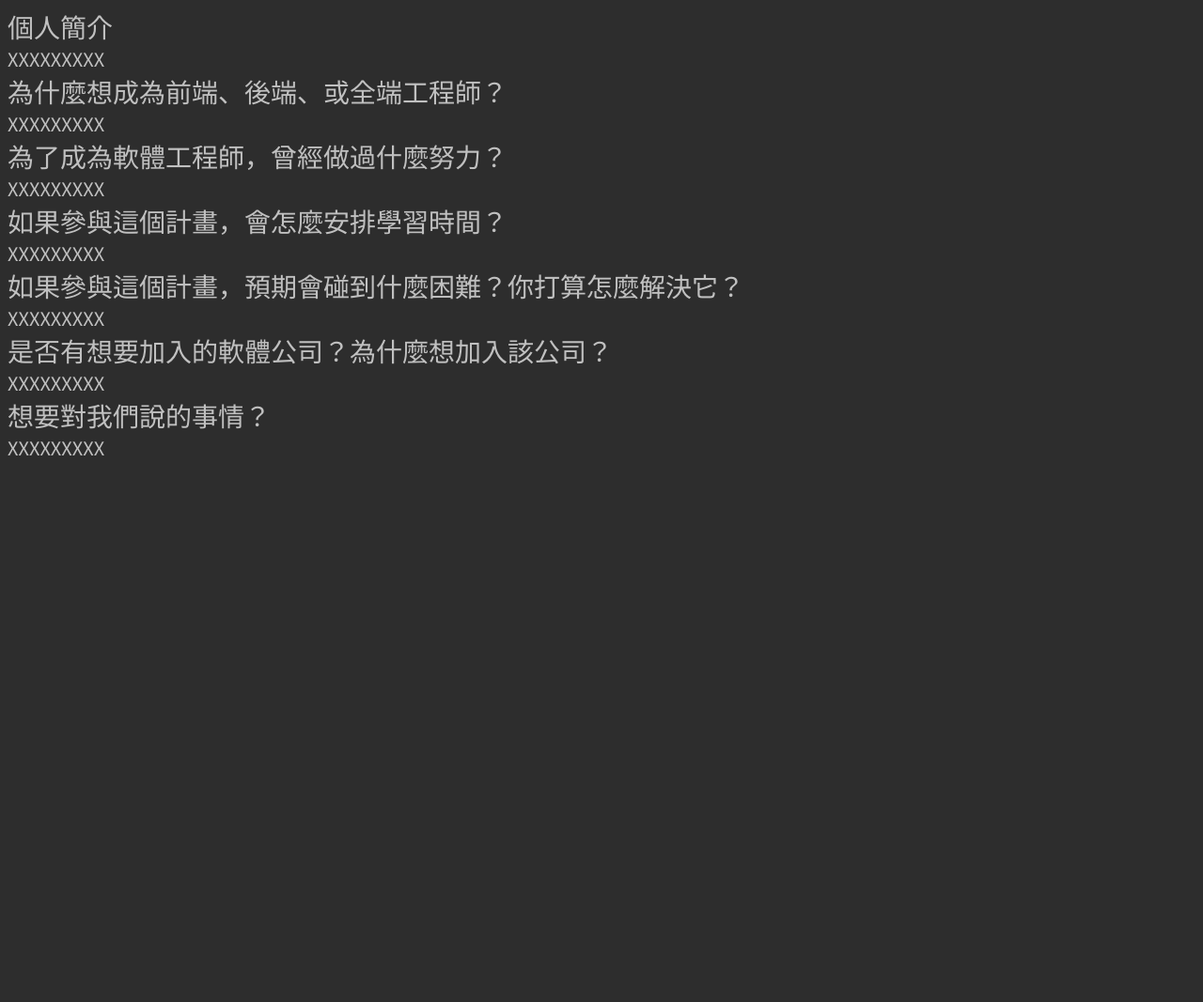
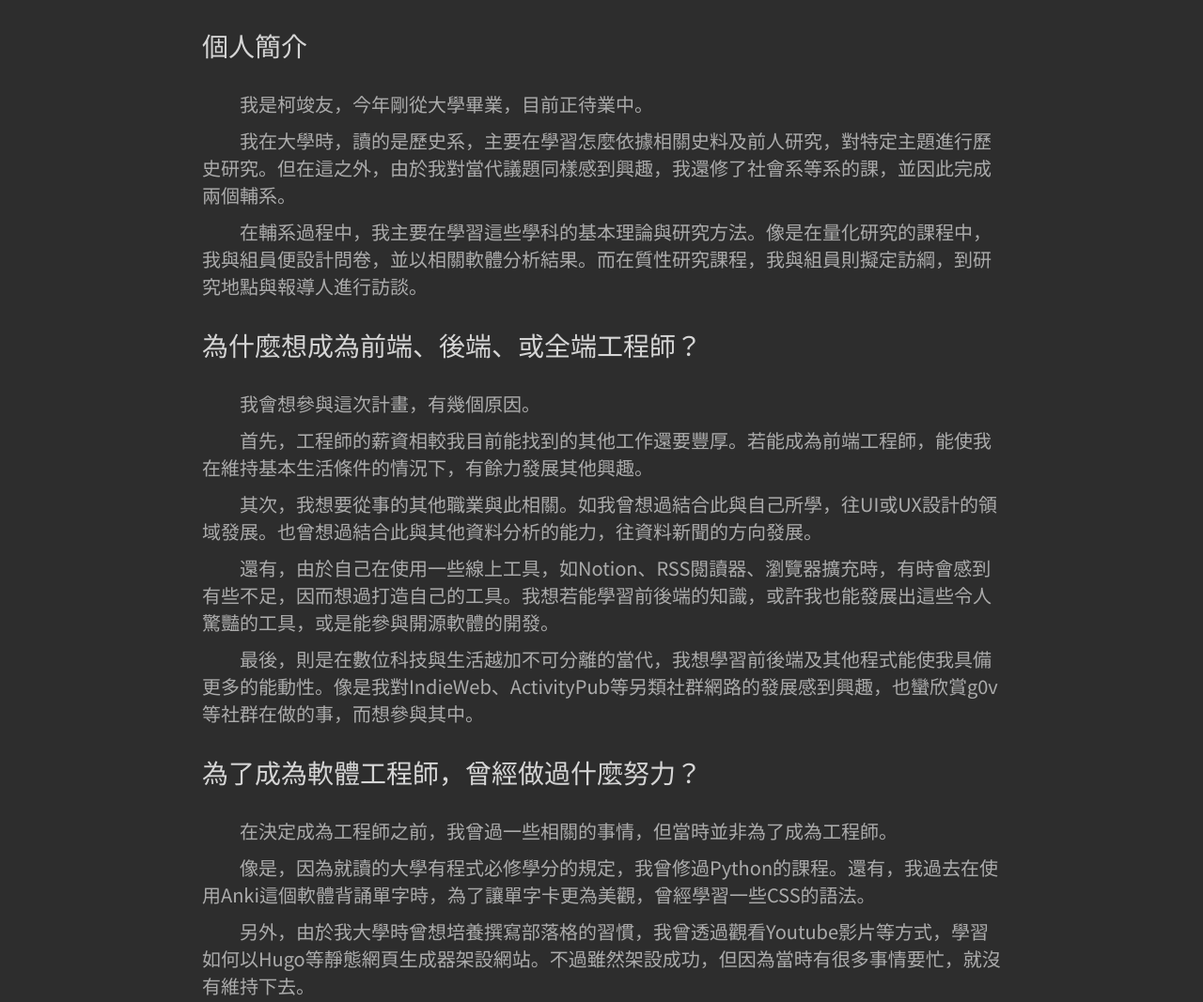
Before and after one commit to joylotsuu/wehelp, a plain HTML site: page index.html in a window 1280 px wide. Shown: the top 1067 px of the page at 94% size. Before the commit the page ends 800 px from the top, so only its background shows below. Drawn offline with Linux system fonts and the light colour scheme.

Commit message:
Update index.html

```diff
--- a/index.html
+++ b/index.html
@@ -5,41 +5,69 @@
   <title>WeHelp計畫申請</title>
   <link rel="preconnect" href="https://fonts.googleapis.com">
   <link rel="preconnect" href="https://fonts.gstatic.com" crossorigin>
-  <link href="https://fonts.googleapis.com/css2?family=Noto+Sans+TC:wght@400;500;700&display=swap" rel="stylesheet">
+  <link href="https://fonts.googleapis.com/css2?family=Noto+Sans+TC:wght@300;400;500;700&display=swap" rel="stylesheet">
   <style>
     body{
       background-color:#2d2d2d;
       color: white;
-      opacity: .7;
+    }
+    li{
+      font-family: 'Noto Sans TC', sans-serif;
+      font-size: 20px;
+      font-weight: 300;
+      max-width:850px;
+      margin: 0.5em auto;
+    }
+    a {
+      color:#FFB01C;
     }
     .title-in-content{
+      opacity: .8;
       font-family: 'Noto Sans TC', sans-serif;
       font-size: 28px;
       font-weight: 500;
-      text-align: left;
+      max-width:850px;
+      margin: 1em auto;
     }
-   .item-in-content{
+   .paragraph-in-content{
+      opacity: .6;
       font-family: 'Noto Sans TC', sans-serif;
       font-size: 20px;
       font-weight: 400;
-      text-align: left;
+      text-indent: 2em;
+      max-width:850px;
+      margin: 0.5em auto;
     }
   </style>
 </head>
 <body>
   <div class="title-in-content">個人簡介</div>
-  <div class="item-in-content">XXXXXXXXX</div>
+  <div class="paragraph-in-content">我是柯竣友，今年剛從大學畢業，目前正待業中。</div>
+  <div class="paragraph-in-content">我在大學時，讀的是歷史系，主要在學習怎麼依據相關史料及前人研究，對特定主題進行歷史研究。但在這之外，由於我對當代議題同樣感到興趣，我還修了社會系等系的課，並因此完成兩個輔系。</div>
+  <div class="paragraph-in-content">在輔系過程中，我主要在學習這些學科的基本理論與研究方法。像是在量化研究的課程中，我與組員便設計問卷，並以相關軟體分析結果。而在質性研究課程，我與組員則擬定訪綱，到研究地點與報導人進行訪談。</div>
   <div class="title-in-content">為什麼想成為前端、後端、或全端工程師？</div>
-  <div class="item-in-content">XXXXXXXXX</div>
+  <div class="paragraph-in-content">我會想參與這次計畫，有幾個原因。</div>
+  <div class="paragraph-in-content">首先，工程師的薪資相較我目前能找到的其他工作還要豐厚。若能成為前端工程師，能使我在維持基本生活條件的情況下，有餘力發展其他興趣。</div>
+  <div class="paragraph-in-content">其次，我想要從事的其他職業與此相關。如我曾想過結合此與自己所學，往UI或UX設計的領域發展。也曾想過結合此與其他資料分析的能力，往資料新聞的方向發展。</div>
+  <div class="paragraph-in-content">還有，由於自己在使用一些線上工具，如Notion、RSS閱讀器、瀏覽器擴充時，有時會感到有些不足，因而想過打造自己的工具。我想若能學習前後端的知識，或許我也能發展出這些令人驚豔的工具，或是能參與開源軟體的開發。</div>
+  <div class="paragraph-in-content">最後，則是在數位科技與生活越加不可分離的當代，我想學習前後端及其他程式能使我具備更多的能動性。像是我對IndieWeb、ActivityPub等另類社群網路的發展感到興趣，也蠻欣賞g0v等社群在做的事，而想參與其中。</div>
   <div class="title-in-content">為了成為軟體工程師，曾經做過什麼努力？</div>
-  <div class="item-in-content">XXXXXXXXX</div>
+  <div class="paragraph-in-content">在決定成為工程師之前，我曾過一些相關的事情，但當時並非為了成為工程師。</div>
+  <div class="paragraph-in-content">像是，因為就讀的大學有程式必修學分的規定，我曾修過Python的課程。還有，我過去在使用Anki這個軟體背誦單字時，為了讓單字卡更為美觀，曾經學習一些CSS的語法。</div>
+  <div class="paragraph-in-content">另外，由於我大學時曾想培養撰寫部落格的習慣，我曾透過觀看Youtube影片等方式，學習如何以Hugo等靜態網頁生成器架設網站。不過雖然架設成功，但因為當時有很多事情要忙，就沒有維持下去。</div>
+  <div class="paragraph-in-content">而在決定要成為工程師之後，我一方面透過觀看影片及看書等方式，學習如何以Python分析資料。另一方面，我在上網時若有看到自己覺得特別的網站，都會收藏起來，以便未來學習如何做到類似的效果。像是<a href="https://melanie-richards.com">這個網站</a>的點點背景，還有<a href="https://brunty.me">這個網站</a>的顏色變換。</div>
   <div class="title-in-content">如果參與這個計畫，會怎麼安排學習時間？</div>
-  <div class="item-in-content">XXXXXXXXX</div>
+  <div class="paragraph-in-content">由於我缺乏前後端的相關知識，我預測自己每週大約會花60到66小時在學習上。而為了讓自己更有動力完成課程，我打算每週安排半天的緩衝時間，以便自己休息或處理其他的突發狀況。</div>
+  <div class="paragraph-in-content">在扣掉這12小時的緩衝時間，以及每天約7小時半的睡眠時間後，我每一週總共剩餘103小時半的可用時間。之後，考量到要為自己安排每日半小時的運動時間，以及自己每日大約會花4小時在三餐、洗澡跟家事等瑣事上，我每週的可用時間將剩下72小時。</div>
+  <div class="paragraph-in-content">這72小時，雖然只比原先估計的66小時多了6小時，但我想應該足以讓自己跟上課程進度。</div>
   <div class="title-in-content">如果參與這個計畫，預期會碰到什麼困難？你打算怎麼解決它？</div>
-  <div class="item-in-content">XXXXXXXXX</div>
+  <div class="paragraph-in-content">由於缺乏相關知識，我想自己可能有時候會因為無法理解而卡關。若是遇到這樣的狀況，我會先上網搜尋相關資訊，看有沒有辦法自己解決問題。</div>
+  <div class="paragraph-in-content">而若仍然無法解決，我則會在臉書社團等網路社群發問，或是詢問這個課程的導師與助教。</div>
   <div class="title-in-content">是否有想要加入的軟體公司？為什麼想加入該公司？</div>
-  <div class="item-in-content">XXXXXXXXX</div>
+  <div class="paragraph-in-content">雖然我對業界的狀況仍不甚瞭解，不知道有哪些算是比較好的公司，但就個人興趣以及未來的職涯發展來看，我目前有幾家蠻想進的公司。</div>
+  <div class="paragraph-in-content">例如，因為對發展資料新聞的新媒體有興趣，我會想加入一些自己喜歡的媒體，像是報導者、關鍵評論、天下雜誌等。還有，由於我對發展另類社群網路有興趣，我也想在方格子、Matters等平台工作。另外，由於個人蠻喜歡聽獨立音樂，我也想進入StreetVoice、吹音樂或是KKBOX等公司工作。</div>
+  <div class="paragraph-in-content">而考量到自己在意網站的外觀設計，我也蠻想進入一些較為重視設計的公司工作，像是版塊設計，以及ES design等公司。</div>
   <div class="title-in-content">想要對我們說的事情？</div>
-  <div class="item-in-content">XXXXXXXXX</div>
+  <div class="paragraph-in-content">我要謝謝彭彭發起這個計畫，為想成為網頁工程師的人提供機會。也要謝謝彭彭製作程式教學影片，提供資源給想要學習程式的人。</div>
 </body>
 </html>
```
